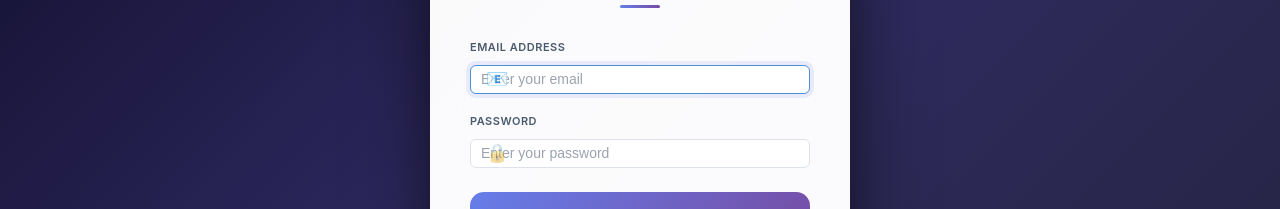
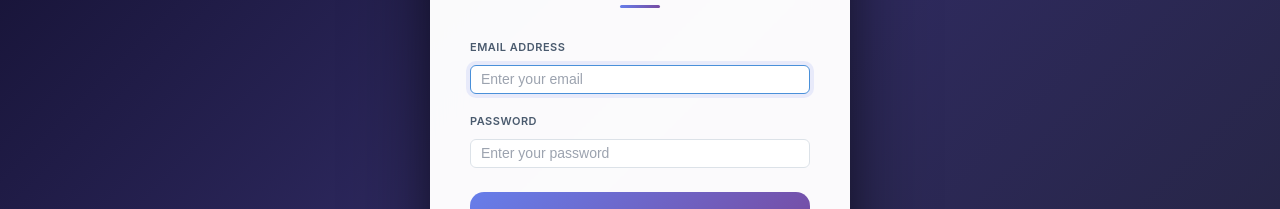
Before and after one commit to gurpreetdastirmind/hospital-management-system, a React (Vite) app in the folder frontend/: page /staff in a window 1280 px wide. Shown: the part 316-525 px from the top of the page. Built offline with nearby package versions, Linux system fonts and the light colour scheme.

Commit message:
Installed mongoose for Render deployment

```diff
--- a/frontend/src/components/Staff/StaffLogin.jsx
+++ b/frontend/src/components/Staff/StaffLogin.jsx
@@ -61,7 +61,6 @@ const StaffLogin = () => {
           <div className="form-group">
             <label>Email Address</label>
             <div className="input-wrapper">
-              <span className="input-icon">📧</span>
               <input
                 type="email"
                 placeholder="Enter your email"
@@ -76,7 +75,6 @@ const StaffLogin = () => {
           <div className="form-group">
             <label>Password</label>
             <div className="input-wrapper">
-              <span className="input-icon">🔒</span>
               <input
                 type="password"
                 placeholder="Enter your password"
```
